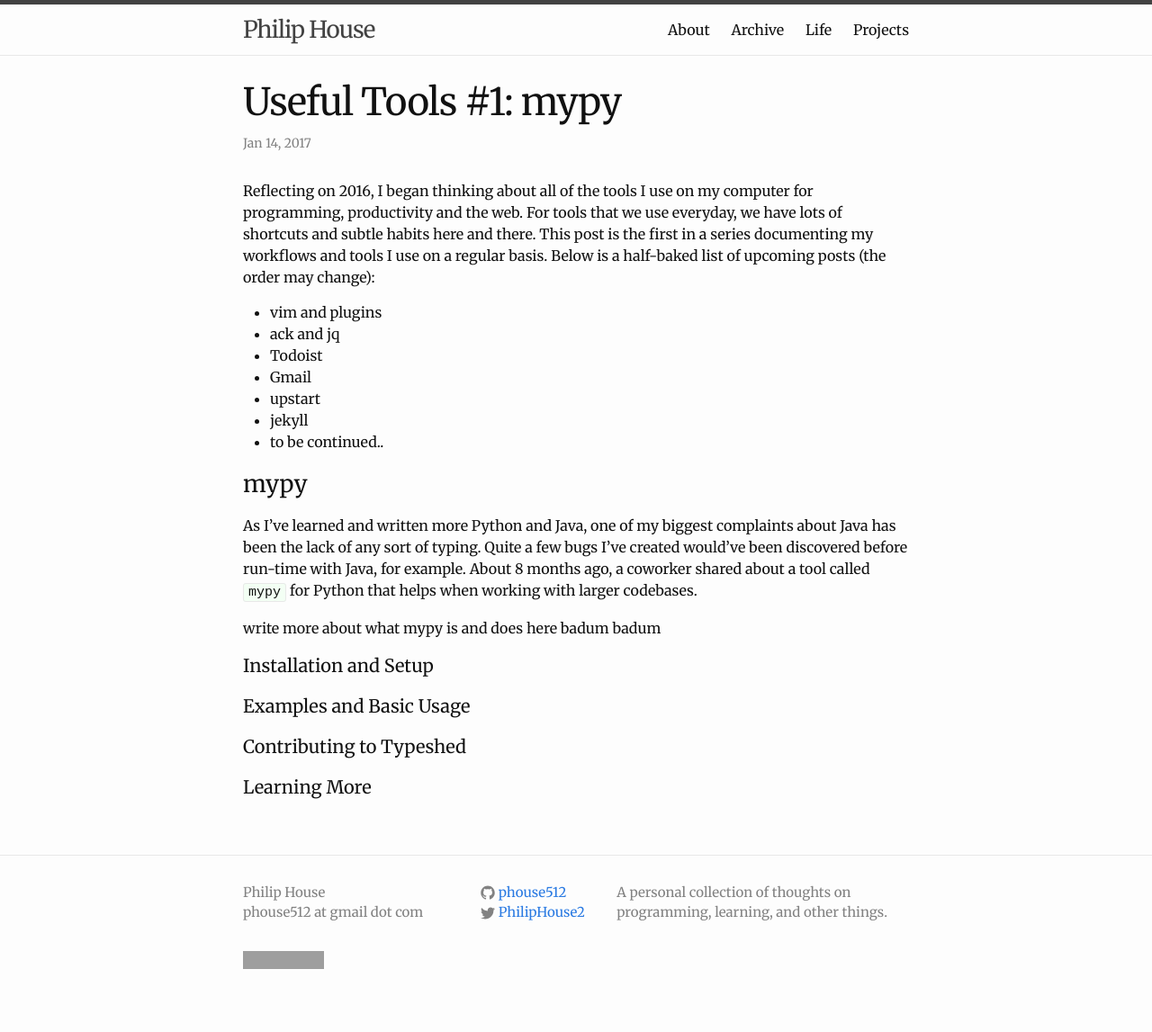
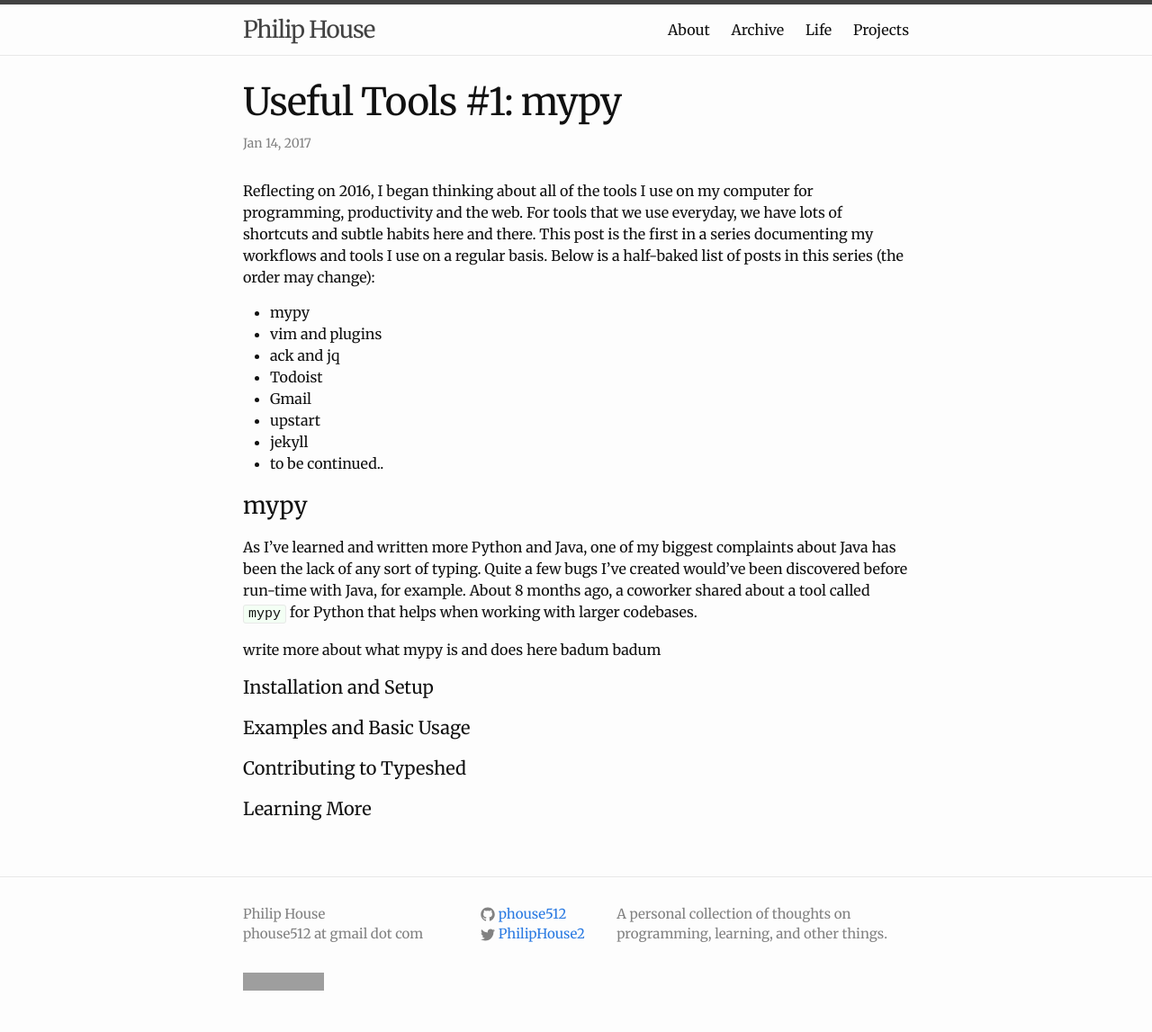
Before and after one commit to phouse512/blog, a Jekyll site: the page built from _posts/2017-01-14-useful-tools-1-mypy.markdown, in a window 1280 px wide. Shown: the whole page at 90% size. Built offline with Jekyll 4.4.1, drawn with Linux system fonts in a browser that asks for light colours; a script that is not in the unit is left out; comment, search, counter and statistics services are not loaded; before the commit the page ends 1123 px from its top, so only the background shows below that; grey boxes are pictures that could not be loaded.

Commit message:
adding more

```diff
--- a/_posts/2017-01-14-useful-tools-1-mypy.markdown
+++ b/_posts/2017-01-14-useful-tools-1-mypy.markdown
@@ -10,8 +10,9 @@ Reflecting on 2016, I began thinking about all of the tools I use on my
 computer for programming, productivity and the web. For tools that we use
 everyday, we have lots of shortcuts and subtle habits here and there. This post
 is the first in a series documenting my workflows and tools I use on a regular
-basis. Below is a half-baked list of upcoming posts (the order may change):
+basis. Below is a half-baked list of posts in this series (the order may change):
 
+- mypy
 - vim and plugins
 - ack and jq
 - Todoist
```
